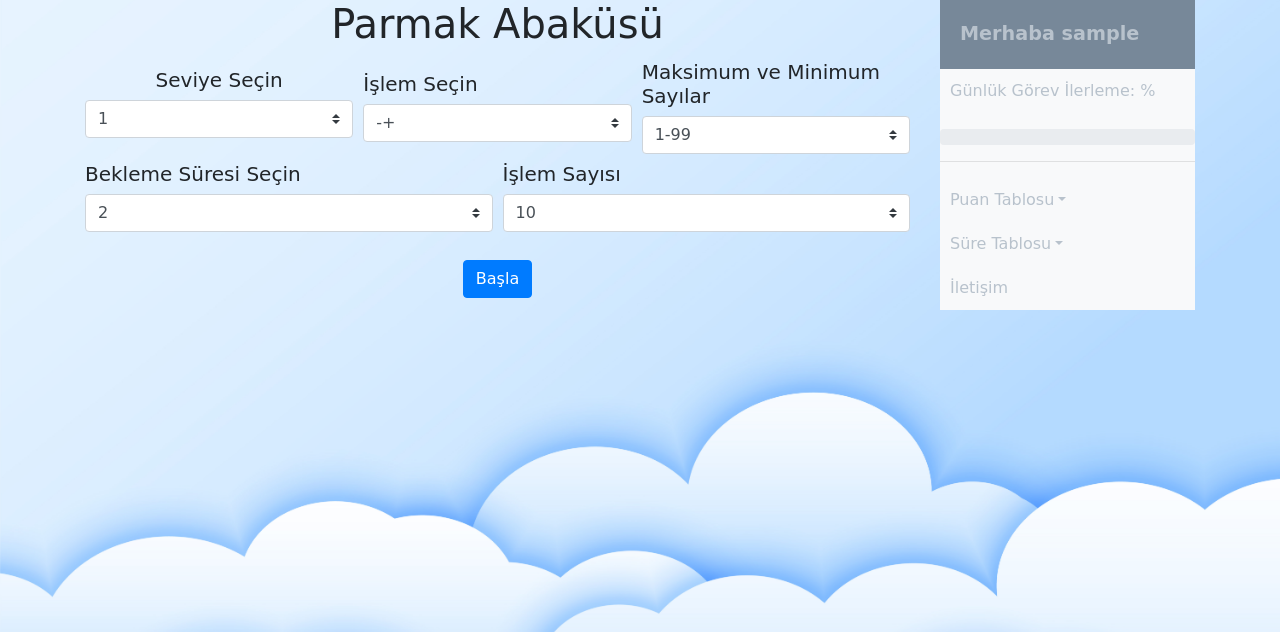
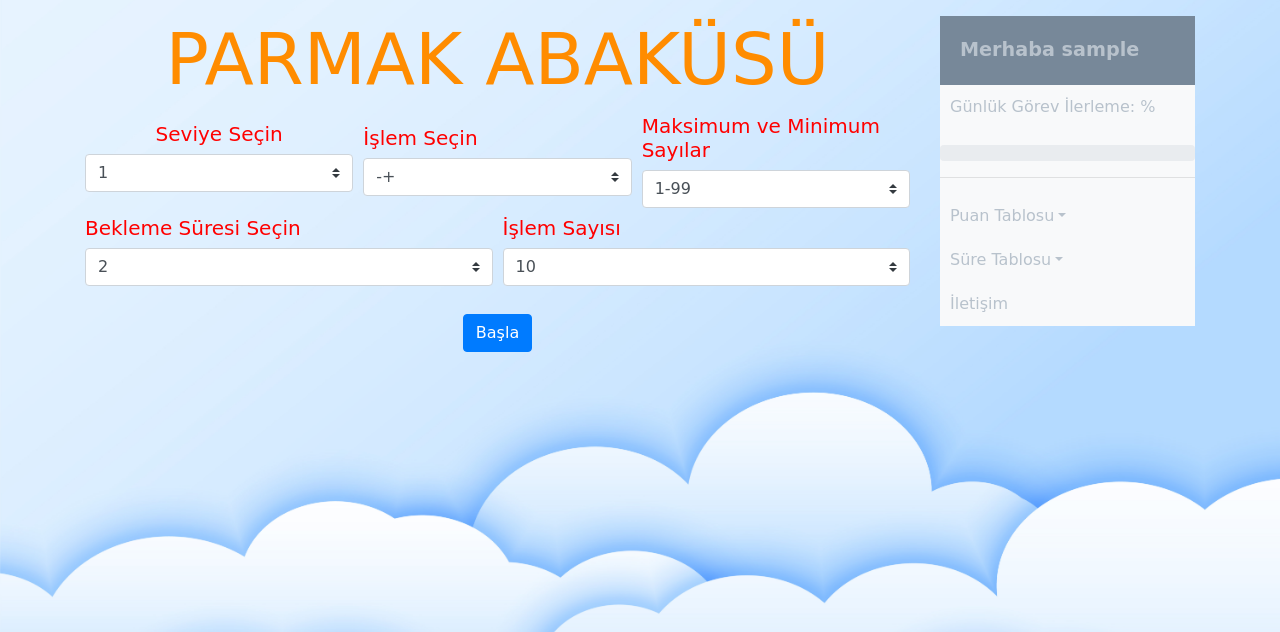
Before and after one commit to yunuSDET/MentalAritmetik, a PHP site: page /levels.php in a window 1280 px wide. Shown: the part 56-688 px from the top of the page. Run offline with PHP 8.4, Linux system fonts and the light colour scheme; the visitor is signed in with stand-in values (Sample User, id 1).

Commit message:
levels.php page is updated (style)

```diff
--- a/finger-read.php
+++ b/finger-read.php
@@ -45,6 +45,7 @@ include 'navbar.php';
 
 
     }
+
 
 
 
--- a/levels.php
+++ b/levels.php
@@ -45,7 +45,9 @@ include 'navbar.php';
 
     }
 
-
+    h5{
+      color:red;
+    }
 
 
 
@@ -83,12 +85,12 @@ include 'navbar.php';
 
 
 
-    <div class="container">
+    <div class="container mt-3">
 
       <div class="row max-auto">
 
         <div class="col-sm-9 ">
-          <h1 style="text-align: center;">Parmak Abaküsü</h1>
+        <h1 class="display-3" style="text-align: center;color:Darkorange "><b>PARMAK ABAKÜSÜ </b></h1>
           <form>
             <div class="form-row align-items-center">
 
```
